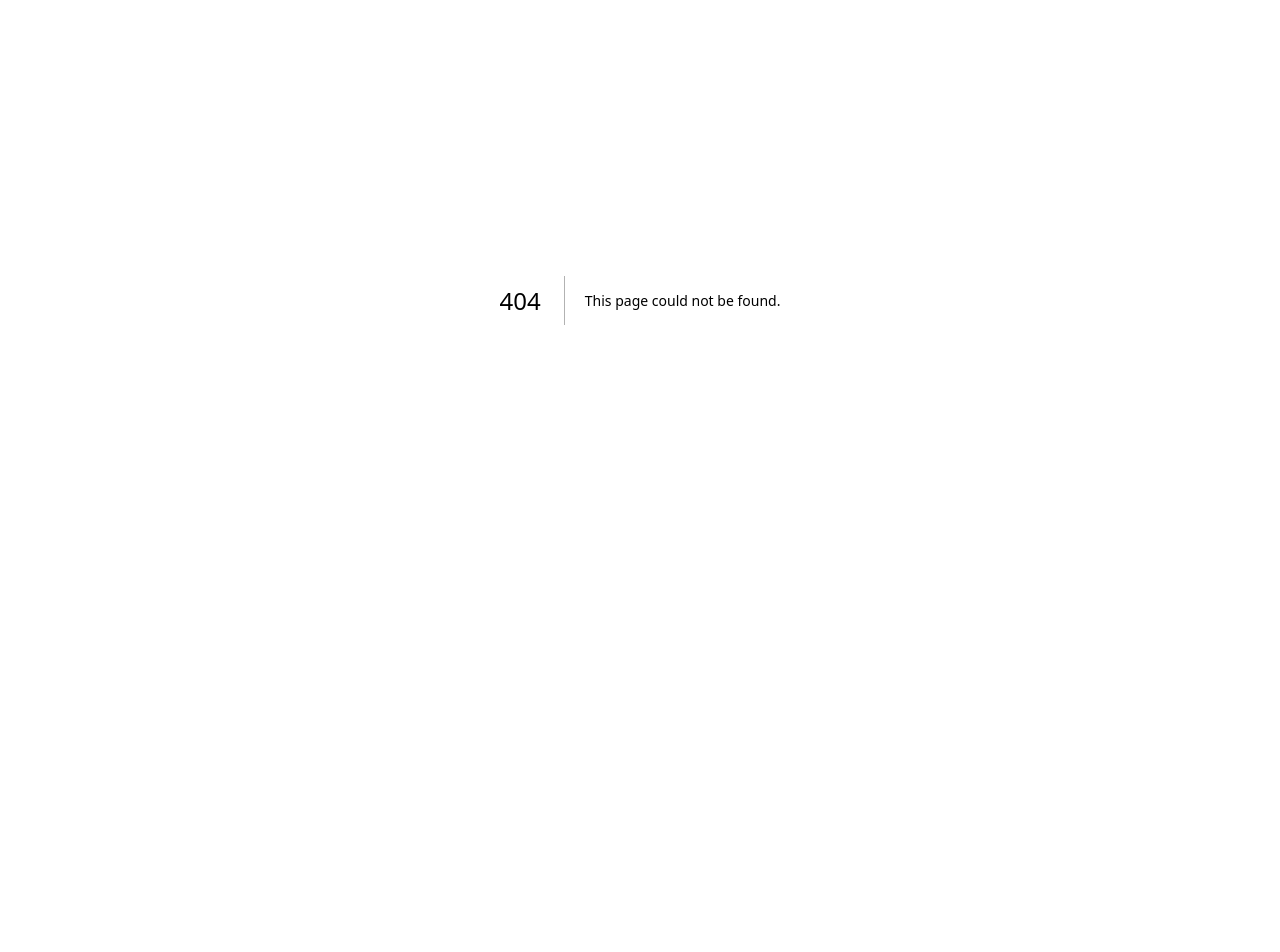
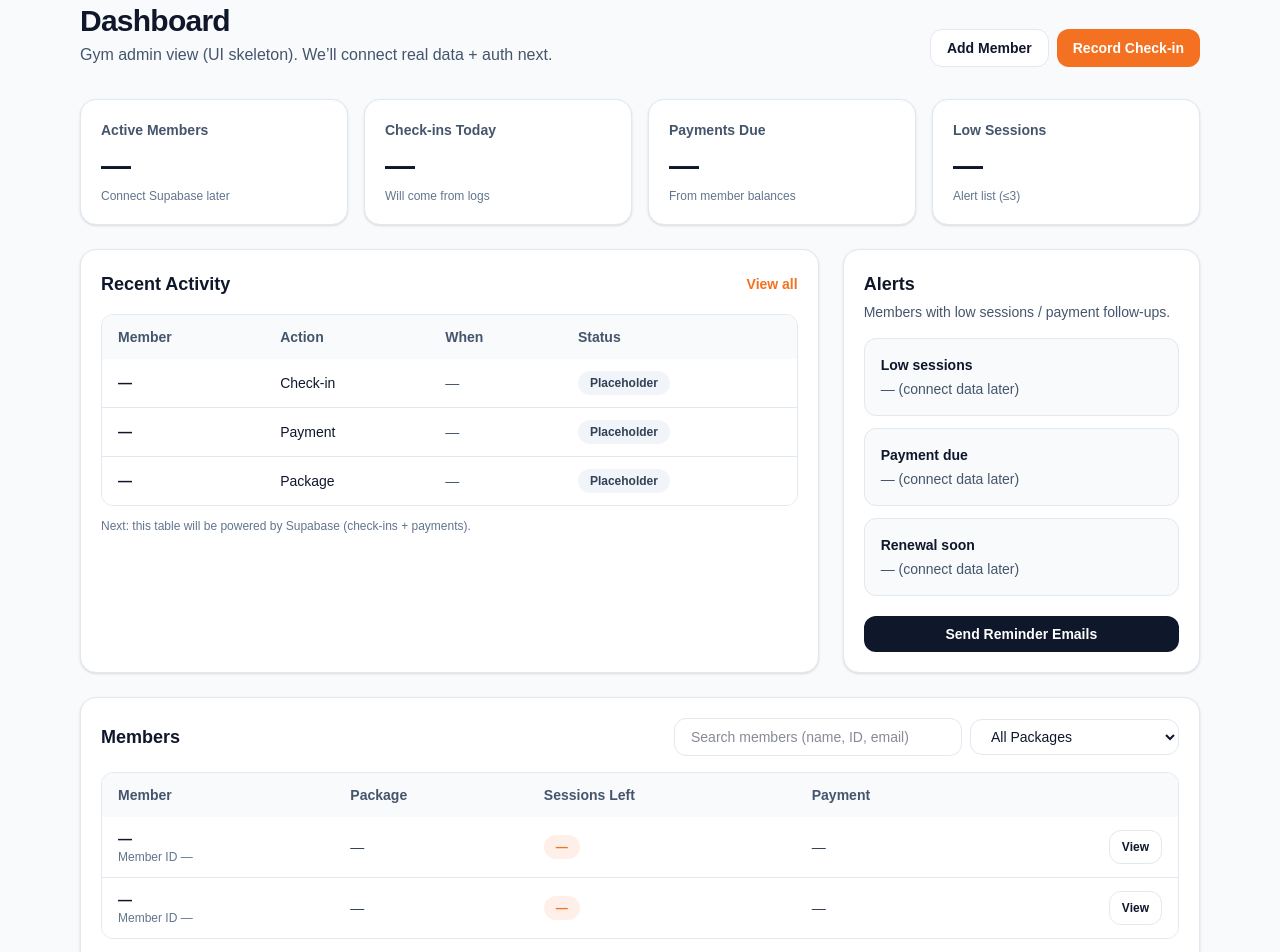
Before and after one commit to juancelot-plusultra/nextjs-boilerplate, a Next.js app: page /dashboard in a window 1280 px wide. Before the commit this address had no page. Shown: the part 100-1052 px from the top of the page. Before the commit the page ends 800 px from the top, so only its background shows below. Built offline with nearby package versions, Linux system fonts and the light colour scheme.

Commit message:
Add dashboard skeleton

```diff
--- /dev/null
+++ b/app/dashboard/page.tsx
@@ -0,0 +1,257 @@
+export default function DashboardPage() {
+  return (
+    <div className="min-h-screen bg-slate-50 text-slate-900">
+      {/* Top bar */}
+      <header className="sticky top-0 z-50 border-b bg-white/90 backdrop-blur">
+        <div className="mx-auto flex max-w-6xl items-center justify-between px-4 py-3">
+          <a href="/" className="text-xl font-extrabold tracking-tight">
+            Bear<span className="text-[#f37120]">Fit</span>PH
+          </a>
+
+          <div className="flex items-center gap-2">
+            <a
+              href="/"
+              className="rounded-full border border-slate-200 px-4 py-2 text-sm font-semibold text-slate-700 hover:bg-slate-50"
+            >
+              Home
+            </a>
+            <a
+              href="/login"
+              className="rounded-full bg-[#f37120] px-4 py-2 text-sm font-semibold text-white hover:opacity-90"
+            >
+              Log out
+            </a>
+          </div>
+        </div>
+      </header>
+
+      {/* Content */}
+      <main className="mx-auto max-w-6xl px-4 py-10">
+        {/* Header */}
+        <div className="flex flex-col gap-2 md:flex-row md:items-end md:justify-between">
+          <div>
+            <h1 className="text-3xl font-extrabold tracking-tight">
+              Dashboard
+            </h1>
+            <p className="mt-1 text-slate-600">
+              Gym admin view (UI skeleton). We’ll connect real data + auth next.
+            </p>
+          </div>
+
+          <div className="flex gap-2">
+            <button className="rounded-xl border border-slate-200 bg-white px-4 py-2 text-sm font-semibold hover:bg-slate-50">
+              Add Member
+            </button>
+            <button className="rounded-xl bg-[#f37120] px-4 py-2 text-sm font-semibold text-white hover:opacity-90">
+              Record Check-in
+            </button>
+          </div>
+        </div>
+
+        {/* Stats */}
+        <section className="mt-8 grid gap-4 sm:grid-cols-2 lg:grid-cols-4">
+          <StatCard title="Active Members" value="—" hint="Connect Supabase later" />
+          <StatCard title="Check-ins Today" value="—" hint="Will come from logs" />
+          <StatCard title="Payments Due" value="—" hint="From member balances" />
+          <StatCard title="Low Sessions" value="—" hint="Alert list (≤3)" />
+        </section>
+
+        {/* Main grid */}
+        <section className="mt-6 grid gap-6 lg:grid-cols-3">
+          {/* Recent activity */}
+          <div className="rounded-2xl border border-slate-200 bg-white p-5 shadow-sm lg:col-span-2">
+            <div className="flex items-center justify-between">
+              <h2 className="text-lg font-bold">Recent Activity</h2>
+              <button className="text-sm font-semibold text-[#f37120] hover:opacity-80">
+                View all
+              </button>
+            </div>
+
+            <div className="mt-4 overflow-hidden rounded-xl border border-slate-200">
+              <table className="w-full text-left text-sm">
+                <thead className="bg-slate-50 text-slate-600">
+                  <tr>
+                    <th className="px-4 py-3 font-semibold">Member</th>
+                    <th className="px-4 py-3 font-semibold">Action</th>
+                    <th className="px-4 py-3 font-semibold">When</th>
+                    <th className="px-4 py-3 font-semibold">Status</th>
+                  </tr>
+                </thead>
+                <tbody className="divide-y divide-slate-200">
+                  <Row member="—" action="Check-in" when="—" status="Placeholder" />
+                  <Row member="—" action="Payment" when="—" status="Placeholder" />
+                  <Row member="—" action="Package" when="—" status="Placeholder" />
+                </tbody>
+              </table>
+            </div>
+
+            <p className="mt-3 text-xs text-slate-500">
+              Next: this table will be powered by Supabase (check-ins + payments).
+            </p>
+          </div>
+
+          {/* Alerts */}
+          <div className="rounded-2xl border border-slate-200 bg-white p-5 shadow-sm">
+            <h2 className="text-lg font-bold">Alerts</h2>
+            <p className="mt-1 text-sm text-slate-600">
+              Members with low sessions / payment follow-ups.
+            </p>
+
+            <div className="mt-4 space-y-3">
+              <AlertItem title="Low sessions" desc="— (connect data later)" />
+              <AlertItem title="Payment due" desc="— (connect data later)" />
+              <AlertItem title="Renewal soon" desc="— (connect data later)" />
+            </div>
+
+            <button className="mt-5 w-full rounded-xl bg-slate-900 px-4 py-2 text-sm font-semibold text-white hover:opacity-90">
+              Send Reminder Emails
+            </button>
+          </div>
+        </section>
+
+        {/* Members quick view */}
+        <section className="mt-6 rounded-2xl border border-slate-200 bg-white p-5 shadow-sm">
+          <div className="flex flex-col gap-3 md:flex-row md:items-center md:justify-between">
+            <h2 className="text-lg font-bold">Members</h2>
+
+            <div className="flex flex-col gap-2 sm:flex-row sm:items-center">
+              <input
+                className="w-full rounded-xl border border-slate-200 bg-white px-4 py-2 text-sm outline-none ring-[#f37120] focus:ring-2 sm:w-72"
+                placeholder="Search members (name, ID, email)"
+              />
+              <select className="rounded-xl border border-slate-200 bg-white px-4 py-2 text-sm">
+                <option>All Packages</option>
+                <option>24 Sessions (Full)</option>
+                <option>24 Sessions (Staggered)</option>
+                <option>48 Sessions (Full)</option>
+              </select>
+            </div>
+          </div>
+
+          <div className="mt-4 overflow-hidden rounded-xl border border-slate-200">
+            <table className="w-full text-left text-sm">
+              <thead className="bg-slate-50 text-slate-600">
+                <tr>
+                  <th className="px-4 py-3 font-semibold">Member</th>
+                  <th className="px-4 py-3 font-semibold">Package</th>
+                  <th className="px-4 py-3 font-semibold">Sessions Left</th>
+                  <th className="px-4 py-3 font-semibold">Payment</th>
+                  <th className="px-4 py-3 font-semibold"></th>
+                </tr>
+              </thead>
+              <tbody className="divide-y divide-slate-200">
+                <MemberRow
+                  name="—"
+                  sub="Member ID —"
+                  pkg="—"
+                  left="—"
+                  pay="—"
+                />
+                <MemberRow
+                  name="—"
+                  sub="Member ID —"
+                  pkg="—"
+                  left="—"
+                  pay="—"
+                />
+              </tbody>
+            </table>
+          </div>
+
+          <p className="mt-3 text-xs text-slate-500">
+            Next: hook this to your real “Members” data (Supabase), and the button will open a member profile page.
+          </p>
+        </section>
+      </main>
+    </div>
+  );
+}
+
+/** Small components (same file for now) */
+
+function StatCard({
+  title,
+  value,
+  hint,
+}: {
+  title: string;
+  value: string;
+  hint: string;
+}) {
+  return (
+    <div className="rounded-2xl border border-slate-200 bg-white p-5 shadow-sm">
+      <p className="text-sm font-semibold text-slate-600">{title}</p>
+      <p className="mt-2 text-3xl font-extrabold">{value}</p>
+      <p className="mt-1 text-xs text-slate-500">{hint}</p>
+    </div>
+  );
+}
+
+function Row({
+  member,
+  action,
+  when,
+  status,
+}: {
+  member: string;
+  action: string;
+  when: string;
+  status: string;
+}) {
+  return (
+    <tr className="bg-white">
+      <td className="px-4 py-3 font-semibold">{member}</td>
+      <td className="px-4 py-3">{action}</td>
+      <td className="px-4 py-3 text-slate-600">{when}</td>
+      <td className="px-4 py-3">
+        <span className="inline-flex items-center rounded-full bg-slate-100 px-3 py-1 text-xs font-semibold text-slate-700">
+          {status}
+        </span>
+      </td>
+    </tr>
+  );
+}
+
+function AlertItem({ title, desc }: { title: string; desc: string }) {
+  return (
+    <div className="rounded-xl border border-slate-200 bg-slate-50 p-4">
+      <p className="text-sm font-bold">{title}</p>
+      <p className="mt-1 text-sm text-slate-600">{desc}</p>
+    </div>
+  );
+}
+
+function MemberRow({
+  name,
+  sub,
+  pkg,
+  left,
+  pay,
+}: {
+  name: string;
+  sub: string;
+  pkg: string;
+  left: string;
+  pay: string;
+}) {
+  return (
+    <tr className="bg-white">
+      <td className="px-4 py-3">
+        <div className="font-semibold">{name}</div>
+        <div className="text-xs text-slate-500">{sub}</div>
+      </td>
+      <td className="px-4 py-3 text-slate-700">{pkg}</td>
+      <td className="px-4 py-3">
+        <span className="inline-flex items-center rounded-full bg-[#f37120]/10 px-3 py-1 text-xs font-bold text-[#f37120]">
+          {left}
+        </span>
+      </td>
+      <td className="px-4 py-3 text-slate-700">{pay}</td>
+      <td className="px-4 py-3 text-right">
+        <button className="rounded-xl border border-slate-200 bg-white px-3 py-2 text-xs font-semibold hover:bg-slate-50">
+          View
+        </button>
+      </td>
+    </tr>
+  );
+}
```
